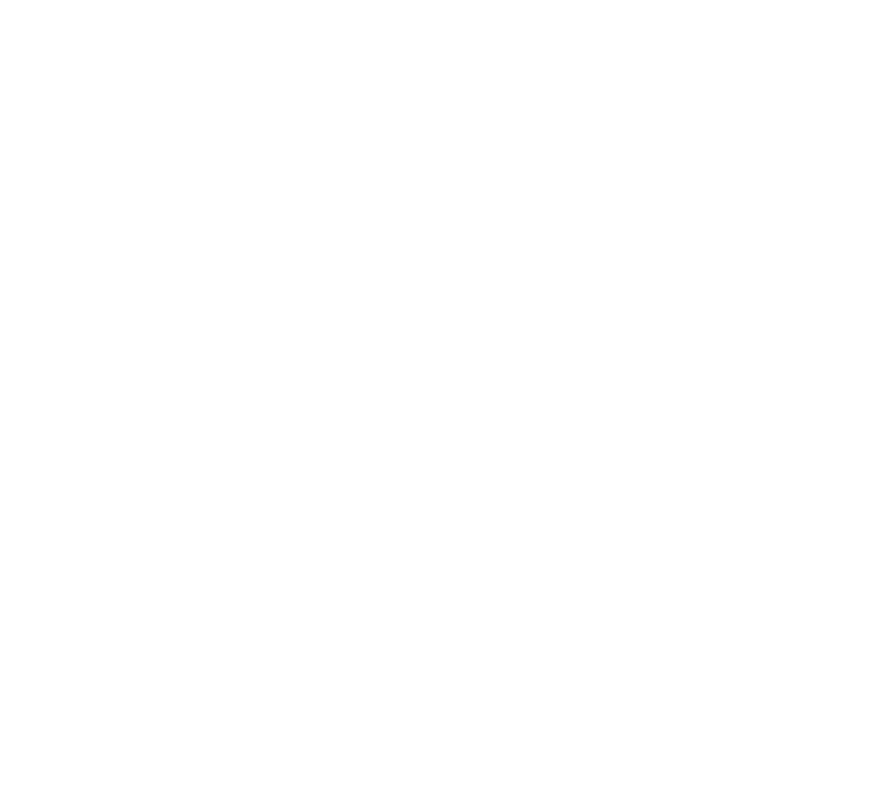
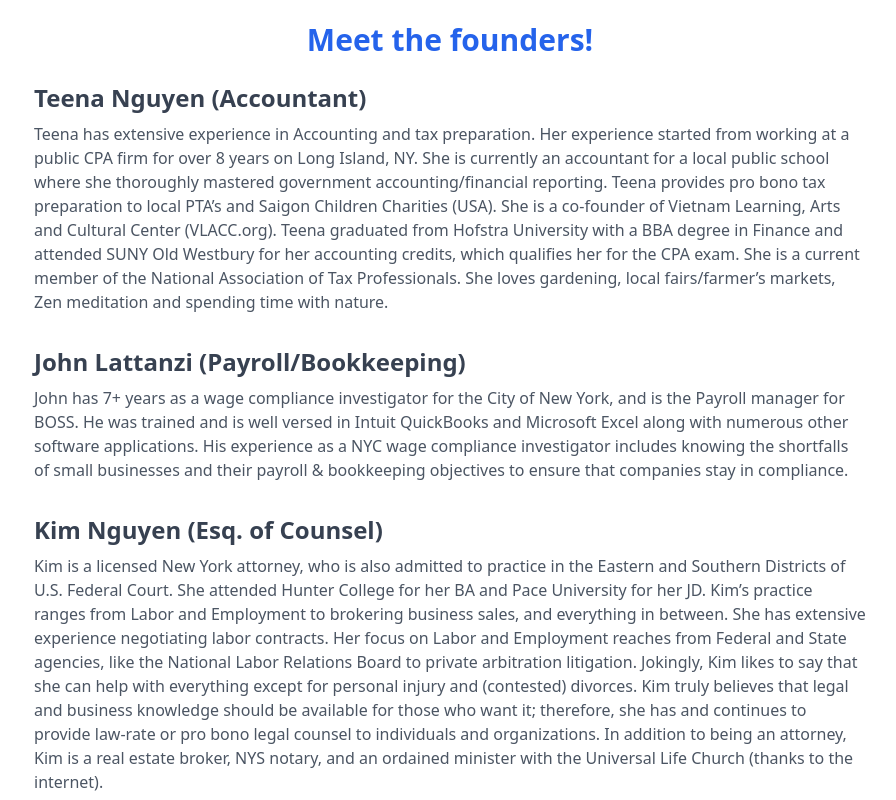
Before and after one commit to GlassAOTU/js-pisacano, a Next.js app: page /about in a window 1280 px wide. Shown: the part 260-1060 px from the top of the page, without its empty margins (190-1086 px from the left). Before the commit the page ends 800 px from the top, so only its background shows below. Built offline with nearby package versions, Linux system fonts and the light colour scheme.

Commit message:
added initial about page

```diff
--- a/app/(pages)/about/page.tsx
+++ b/app/(pages)/about/page.tsx
@@ -1,7 +1,45 @@
-import React from 'react'
+export default function AboutUs() {
+  return (
+    <div className="bg-gray-100 h-auto py-24">
+      <div className="max-w-5xl mx-auto bg-white p-24 shadow-md rounded-xl">
+        <h1 className="text-3xl font-bold text-center text-blue-600 mb-6">
+          Meet the founders!
+        </h1>
 
-export default function page() {
-  return (
-    <div>page</div>
+        <h3 className="text-2xl font-semibold text-gray-700 mb-2">
+          Teena Nguyen (Accountant)
+        </h3>
+        <p className="text-gray-600 mb-8">
+          Teena  has extensive experience in Accounting and tax preparation.
+          Her experience started from working at a public CPA firm for over 8 years on Long Island, NY.
+          She is currently an accountant for a local public school where she thoroughly mastered government accounting/financial reporting.
+          Teena provides pro bono tax preparation to local PTA’s and Saigon Children Charities (USA).
+          She is a co-founder of Vietnam Learning, Arts and Cultural Center (VLACC.org).
+          Teena graduated from Hofstra University with a BBA degree in Finance  and attended SUNY Old Westbury for her accounting credits, which qualifies her for the CPA exam.
+          She is a current member of the National Association of Tax Professionals. She loves gardening, local fairs/farmer’s markets, Zen meditation and spending time with nature.
+        </p>
+
+        <h3 className="text-2xl font-semibold text-gray-700 mb-2">
+          John Lattanzi (Payroll/Bookkeeping)
+        </h3>
+        <p className="text-gray-600 mb-8">
+          John has 7+ years as a wage compliance investigator for the City of New York, and is the Payroll manager for BOSS.
+          He was trained and is well versed in Intuit QuickBooks and Microsoft Excel along with numerous other software applications.
+          His experience as a NYC wage compliance investigator includes knowing the shortfalls of small businesses and their payroll & bookkeeping objectives to ensure that companies stay in compliance.
+        </p>
+
+        <h3 className="text-2xl font-semibold text-gray-700 mb-2">
+          Kim Nguyen (Esq. of Counsel)
+        </h3>
+        <p className="text-gray-600 mb-8">
+          Kim is a licensed New York attorney, who is also admitted to practice in the Eastern and Southern Districts of U.S. Federal Court.
+          She attended Hunter College for her BA and Pace University for her JD. Kim’s practice ranges from Labor and Employment to brokering business sales, and everything in between.
+          She has extensive experience negotiating labor contracts. Her focus on Labor and Employment reaches from Federal and State agencies, like the National Labor Relations Board to private arbitration litigation.
+          Jokingly, Kim likes to say that she can help with everything except for personal injury and (contested) divorces.
+          Kim truly believes that legal and business knowledge should be available for those who want it; therefore, she has and continues to provide law-rate or pro bono legal counsel to individuals and organizations.
+          In addition to being an attorney, Kim is a real estate broker, NYS notary, and an ordained minister with the Universal Life Church (thanks to the internet).
+        </p>
+      </div>
+    </div>
   )
 }
```
